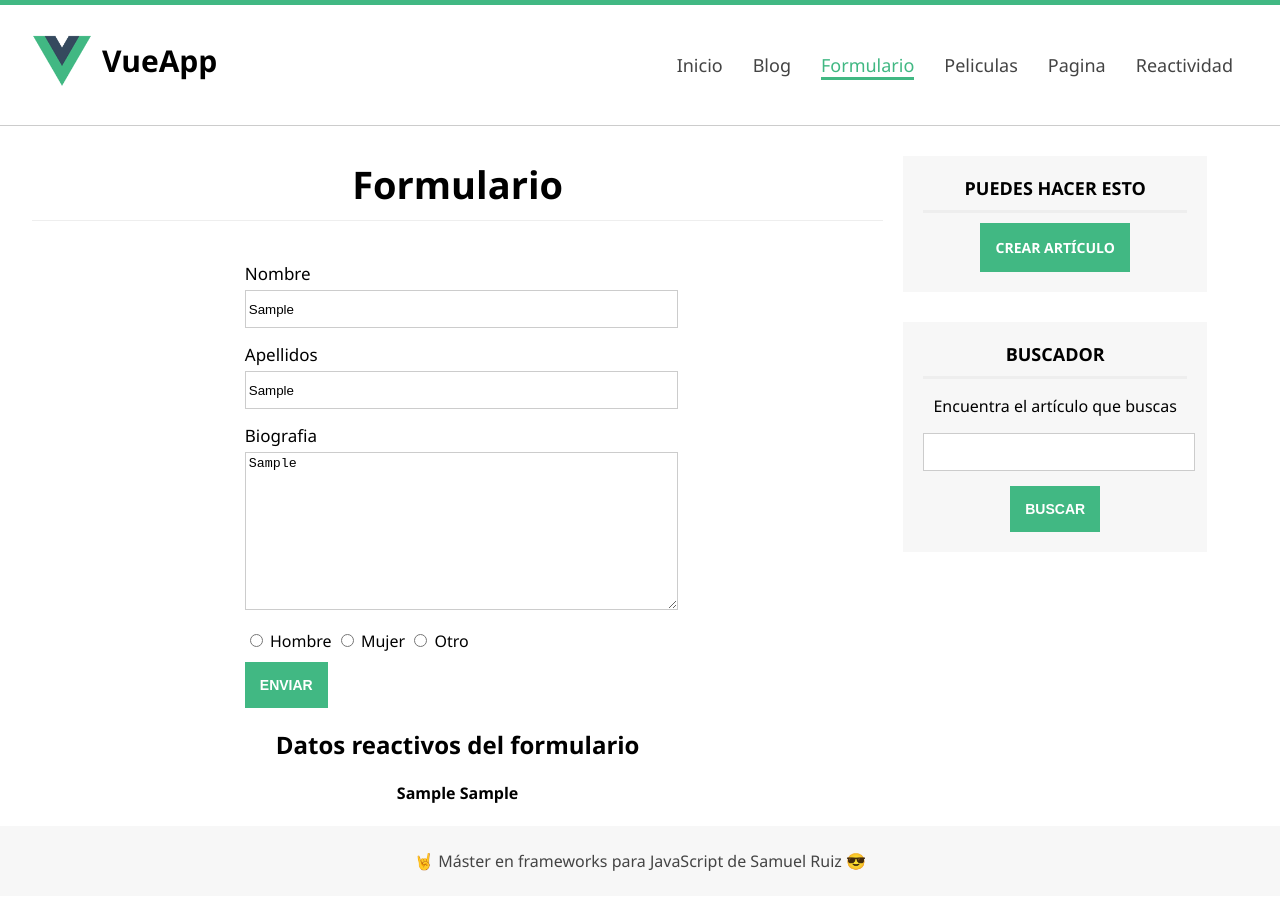
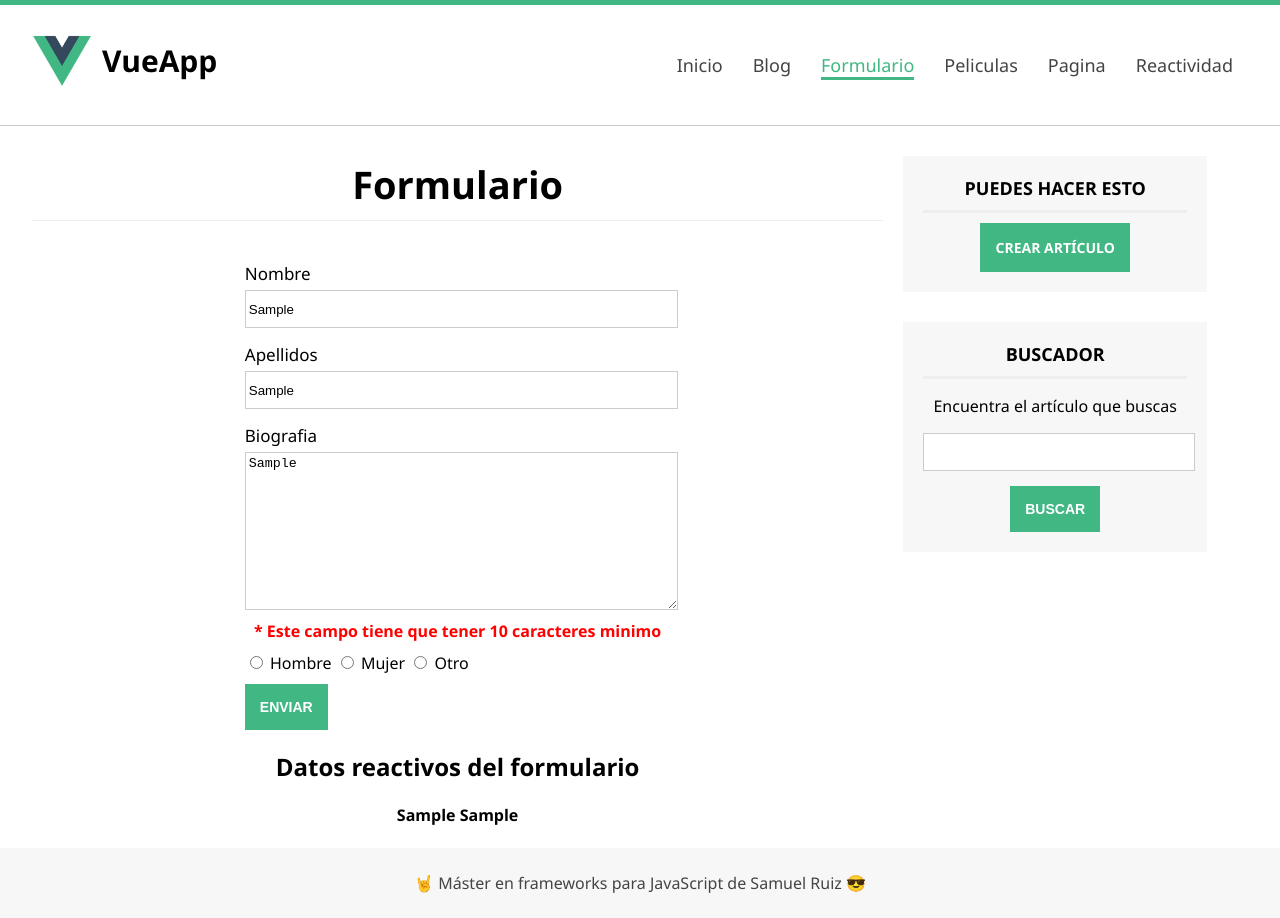
Before and after one commit to tamueka/masterVUE, a Vue app: page /formulario in a window 1280 px wide. Both pictures are taken after typing "Sample", "Sample", "Sample" into the empty fields and a click on the input "Enviar". Before the commit the page ends 896 px from the top, so only its background shows below. Built offline with nearby package versions, Linux system fonts and the light colour scheme.

Commit message:
instalamos vuevalidate para hacer la validacion del formulario + importamos en el main vuevalidate y lo usamos Vue.use(Vuelidate) + configuramos validaciones en el formulario

```diff
--- a/package.json
+++ b/package.json
@@ -10,7 +10,8 @@
   "dependencies": {
     "core-js": "^3.6.4",
     "vue": "^2.6.11",
-    "vue-router": "^3.1.6"
+    "vue-router": "^3.1.6",
+    "vuelidate": "^0.7.5"
   },
   "devDependencies": {
     "@vue/cli-plugin-babel": "~4.3.0",
--- a/src/components/Formulario.vue
+++ b/src/components/Formulario.vue
@@ -7,16 +7,34 @@
           <div class="form-group">
             <label for="nombre">Nombre</label>
             <input type="text" name="nombre" v-model="user.nombre" />
+            <div v-if="submitted && !$v.user.nombre.required">
+              <span class="alert-danger">* Este campo es requerido</span>
+            </div>
+            <div v-if="submitted && !$v.user.nombre.minLength">
+              <span class="alert-danger">* Este campo tiene que tener 2 caracteres minimo</span>
+            </div>
           </div>
 
           <div class="form-group">
             <label for="apellidos">Apellidos</label>
-            <input type="text" name="apellidos" v-model="user.apellidos"/>
+            <input type="text" name="apellidos" v-model="user.apellidos" />
+            <div v-if="submitted && !$v.user.apellidos.required">
+              <span class="alert-danger">* Este campo es requerido</span>
+            </div>
+            <div v-if="submitted && !$v.user.apellidos.minLength">
+              <span class="alert-danger">* Este campo tiene que tener 2 caracteres minimo</span>
+            </div>
           </div>
 
           <div class="form-group">
             <label for="bio">Biografia</label>
             <textarea name="bio" v-model="user.biografia"></textarea>
+            <div v-if="submitted && !$v.user.biografia.required">
+              <span class="alert-danger">* Este campo es requerido</span>
+            </div>
+            <div v-if="submitted && !$v.user.biografia.minLength">
+              <span class="alert-danger">* Este campo tiene que tener 10 caracteres minimo</span>
+            </div>
           </div>
 
           <div class="form-group radibuttons">
@@ -41,6 +59,8 @@
 </template>
 
 <script>
+import { required, minLength } from "vuelidate/lib/validators";
+
 import Sidebar from "./Siderbar.vue";
 
 export default {
@@ -48,19 +68,43 @@ export default {
   components: {
     Sidebar
   },
-  data(){
-    return {
-      user:{
-        nombre: '',
-        apellidos: '',
-        biografia: '',
-        genero: ''
+  validations: {
+    user: {
+      nombre: {
+        required,
+        minLength: minLength(2)
+      },
+      apellidos: {
+        required,
+        minLength: minLength(2)
+      },
+      biografia: {
+        required,
+        minLength: minLength(10)
       }
     }
   },
+  data() {
+    return {
+      submitted: false,
+      user: {
+        nombre: "",
+        apellidos: "",
+        biografia: "",
+        genero: ""
+      }
+    };
+  },
   methods: {
-    mostrarUsuario(){
-      console.log(this.user)
+    mostrarUsuario() {
+      console.log(this.user);
+      this.submitted = true;
+
+      this.$v.$touch();
+      if (this.$v.$invalid){
+        return false;
+      }
+      alert("Validacion pasada");
     }
   }
 };
--- a/src/main.js
+++ b/src/main.js
@@ -1,6 +1,7 @@
 import Vue from 'vue'
 import App from './App.vue'
 import VueRouter from 'vue-router'
+import Vuelidate from 'vuelidate'
 
 /* RUTAS */
 import LastArticles from './components/LastArticles.vue'
@@ -15,6 +16,7 @@ import Peliculas from "./components/Peliculas.vue";
 Vue.config.productionTip = false
 
 Vue.use(VueRouter);
+Vue.use(Vuelidate);
 
 const routes = [
   { path: "/home", component: LastArticles },
```
Also changed, not shown: 1 other file (tests, documents, lock files or other folders).
